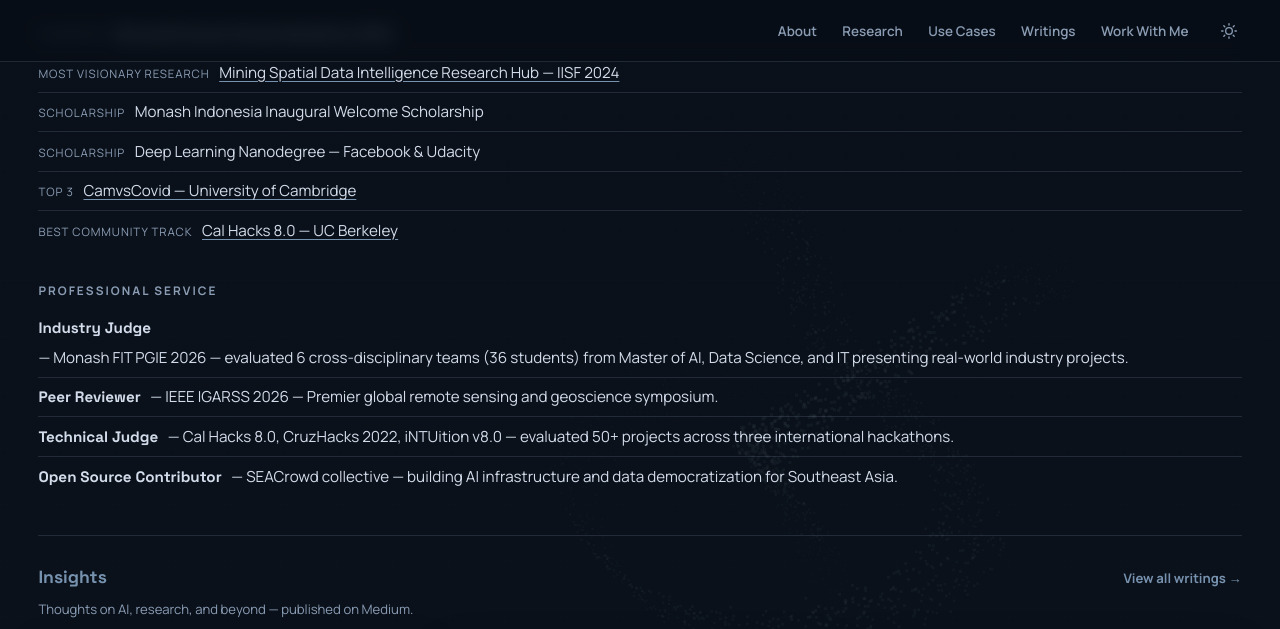
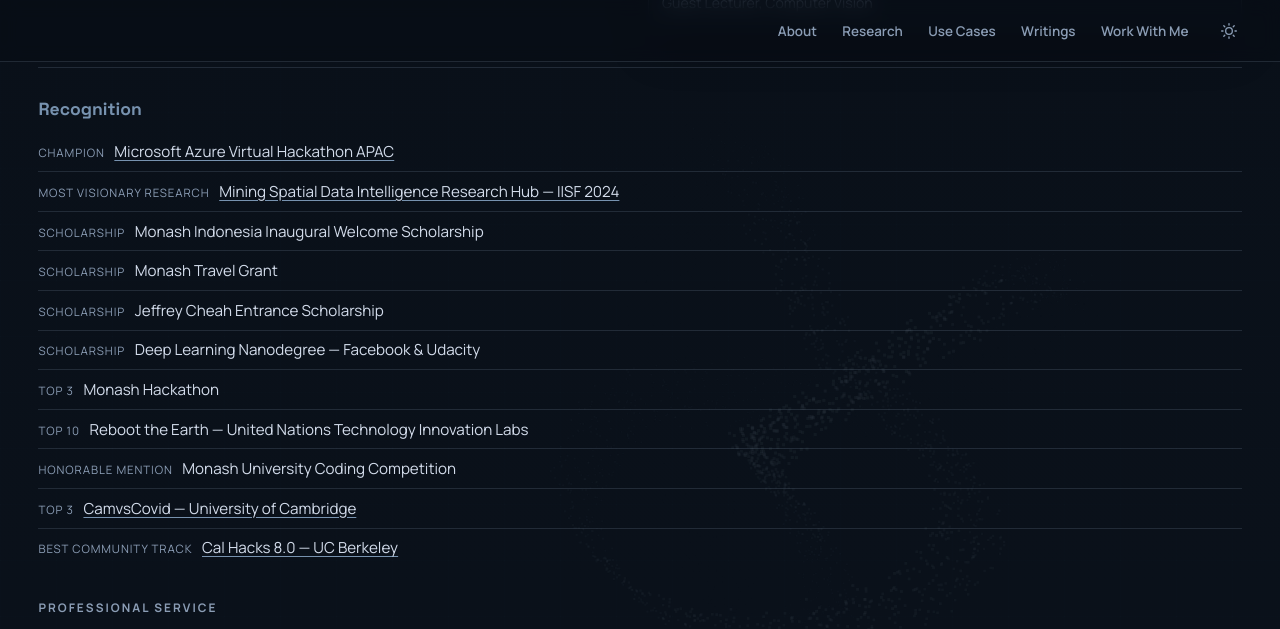
Before and after one commit to Feliren88/feliren88.github.io, a Jekyll site: the page built from index.html, in a window 1280 px wide and 900 px high, scrolled down 3273 px, cut to the strip 0-629 px from the top of the window. Built offline with Jekyll 4.4.1, drawn with Linux system fonts in a browser that asks for light colours; some of the changed text lies outside the part shown.

Commit message:
content: add NTU exchange, 5 awards, and Monash Travel Grant
Education:
- NTU Singapore Computer Science Exchange (Jun–Dec 2018)

Recognition:
- Monash Travel Grant — Scholarship (2018)
- Jeffrey Cheah Entrance Scholarship — Sunway Education Group (2015)
- Monash Hackathon — Top 3 (Nov 2019)
- Reboot the Earth, UN Technology Innovation Labs — Top 10 (Aug 2019)
- Monash University Coding Competition — Honorable Mention (Aug 2018)

JSON-LD award array updated to include all new entries.

Co-Authored-By: Claude Sonnet 4.6 <noreply@anthropic.com>

```diff
--- a/_data/experience.yml
+++ b/_data/experience.yml
@@ -38,6 +38,10 @@ education:
     title: 'Monash University'
     location: 'Bachelor of Computer Science'
 
+  - dates: 'JUN – DEC 2018'
+    title: 'Nanyang Technological University'
+    location: 'Computer Science Exchange Programme · Singapore'
+
   - dates: '2018'
     title: 'Udacity — Deep Learning Nanodegree'
     location: 'Neural networks, CNNs, RNNs, GANs · Facebook AI scholarship recipient'
--- a/_layouts/default.html
+++ b/_layouts/default.html
@@ -64,7 +64,12 @@
       "award": [
         "Microsoft Azure Virtual Hackathon APAC — Regional Champion (2020)",
         "Monash Indonesia Inaugural Welcome Scholarship (2024)",
+        "Monash Travel Grant (2018)",
+        "Jeffrey Cheah Entrance Scholarship, Sunway Education Group (2015)",
         "Deep Learning Nanodegree, Facebook & Udacity — Scholarship (2019)",
+        "Monash Hackathon — Top 3 (2019)",
+        "Reboot the Earth, UN Technology Innovation Labs — Top 10 (2019)",
+        "Monash University Coding Competition — Honorable Mention (2018)",
         "CamvsCovid, University of Cambridge — Top 3 Globally (2020)",
         "Cal Hacks 8.0, UC Berkeley — Best Community Track (2020)"
       ],
```
Also changed, not shown: _data/awards.yml (+30 -0 lines).
